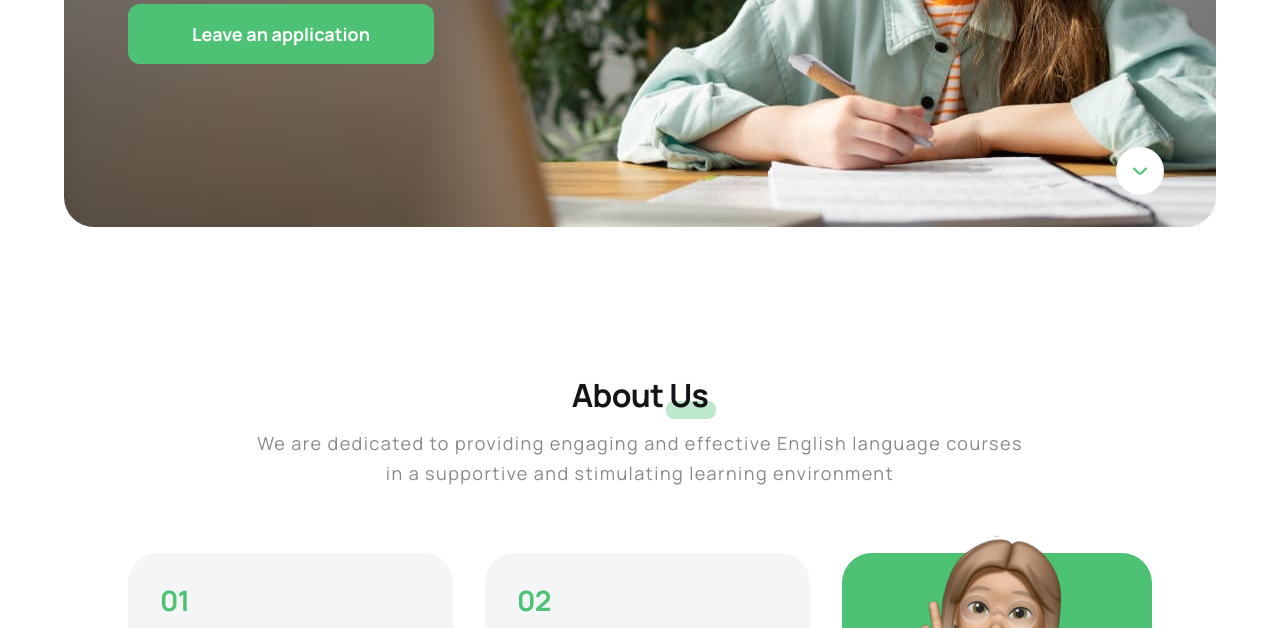
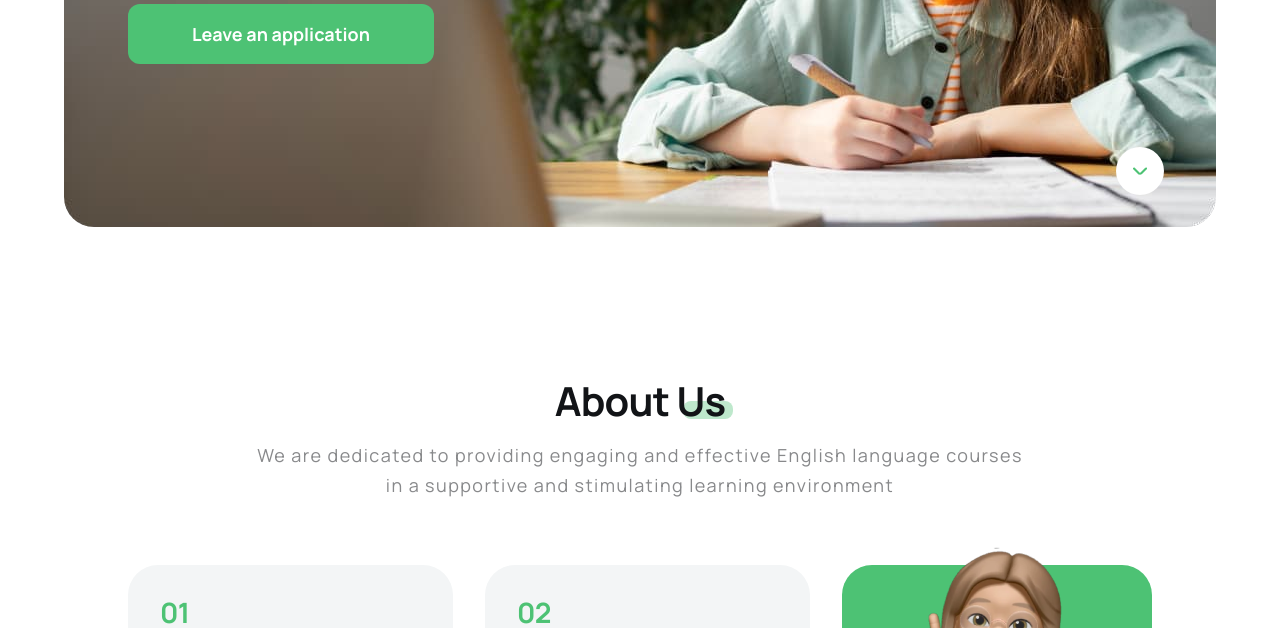
Before and after one commit to mateuszkierylo/final_project-_1_project_html-css, a website built with Vite: page src/index.html in a window 1280 px wide. Shown: the part 477-1105 px from the top of the page. Built offline with nearby package versions, Linux system fonts and the light colour scheme.

Commit message:
Update about.css

```diff
--- a/src/css/about.css
+++ b/src/css/about.css
@@ -108,7 +108,7 @@
         padding: 0 23px;
     }
 
-    .about-heder {
+    .about-header {  /* poprawiona literówka */
         font-size: 40px;
         line-height: 1.2;
         letter-spacing: -0.02em;
@@ -156,15 +156,6 @@
         margin: 0 96px;
         padding: 0 87px;
     }
-  }
-
-  /* Styles for Desktop devices */
-  @media only screen and (min-width: 1280px) {
-    .about-card-container {
-        margin: 0 96px;
-        padding: 0 87px;
-        }
-
 
     .about-marker::after {
         top: 28px;
@@ -199,3 +190,4 @@
         height: 353px;
         border-radius: 30px;
     }
+}
```
